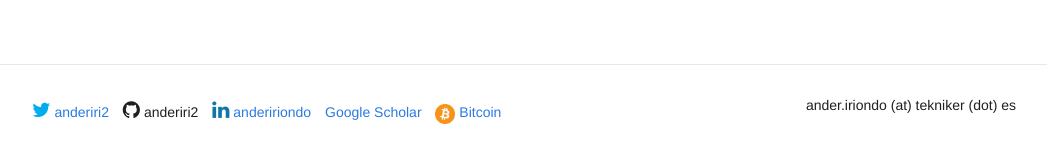
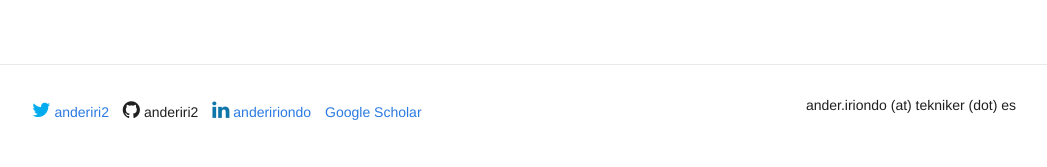
Before and after one commit to anderiri2/anderiri2.github.io, a Jekyll site: the page built from index.html, in a window 1280 px wide. Shown: the part 855-1022 px from the top of the page, without its empty margins (116-1163 px from the left). Built offline with Jekyll 4.4.1, drawn with Linux system fonts in a browser that asks for light colours; nearby versions of some CDN libraries; some web fonts are replaced; a style sheet for code colours, icons or effects is not loaded.

Commit message:
Update layout.html

```diff
--- a/_layouts/layout.html
+++ b/_layouts/layout.html
@@ -67,9 +67,9 @@
             <a href="https://scholar.google.es/citations?user=Hy-Z3PoAAAAJ&hl=en" target="_blank">
               <i class="ai ai-google-scholar ai-10x" style="color:#0e76a8"> </i> Google Scholar
             </a>
-            <a href="bitcoin:bc1p3ahap9y3gky4gxgt4l9rsdugtjcnl2jjduce7wkcjy0r7rx2d6esu5agsh" target="_blank">
+            <!-- <a href="bitcoin:bc1p3ahap9y3gky4gxgt4l9rsdugtjcnl2jjduce7wkcjy0r7rx2d6esu5agsh" target="_blank">
               <img src="images/bitcoin.png" style="width: 20px"> Bitcoin
-            </a>
+            </a> -->
           </li>
         </ul>
       </div>
```
